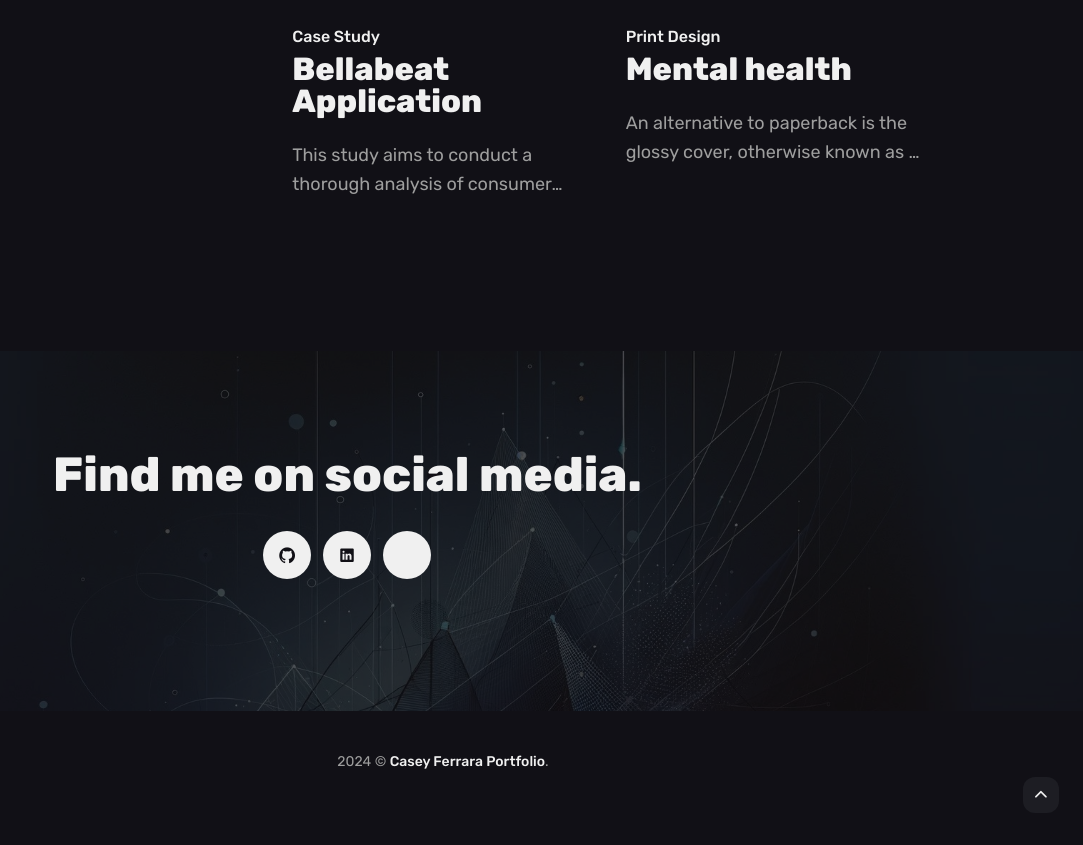
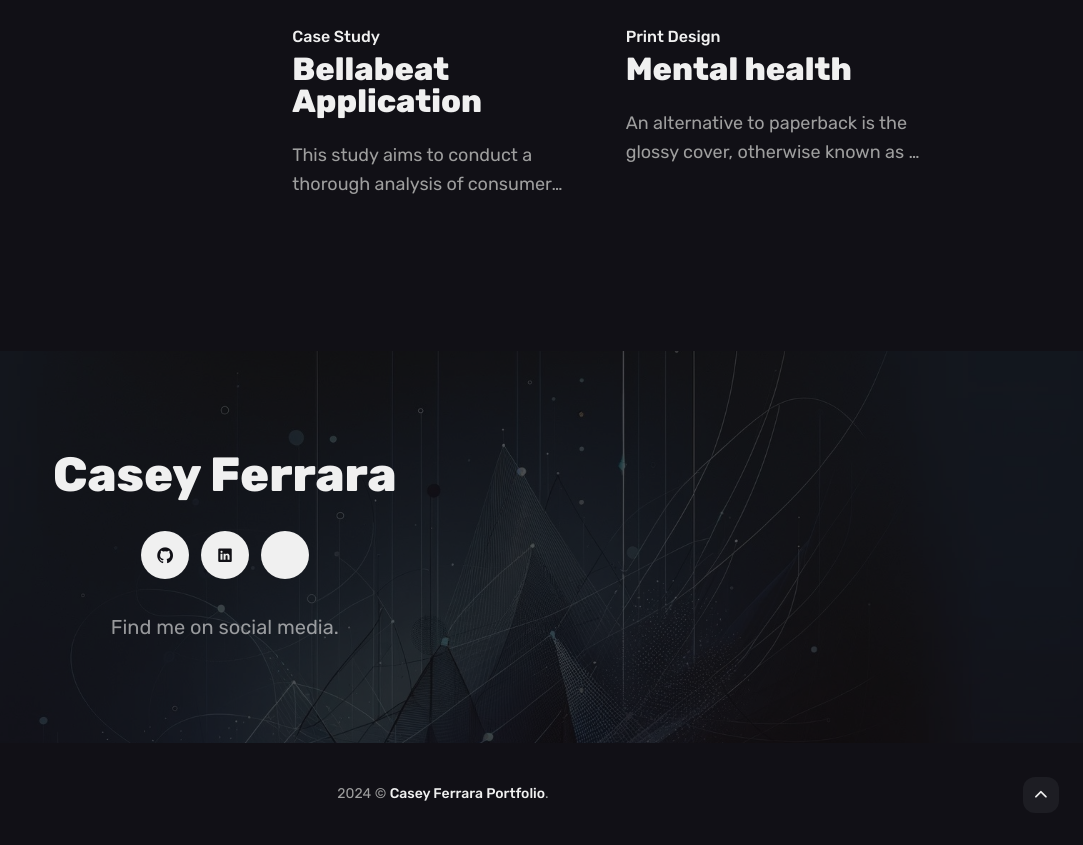
Before and after one commit to caseyferrara/portfolio, a Jekyll site: the page built from index.html, in a window 1280 px wide and 900 px high, scrolled down 1043 px, cut to the strip 55-900 px from the top of the window. Shown: the whole strip, without its empty margins (197-1280 px from the left). Built offline with Jekyll 4.4.1, drawn with Linux system fonts in a browser that asks for light colours; before the commit the page ends 1911 px from its top, so only the background shows below that.

Commit message:
Minor updates

```diff
--- a/_config.yml
+++ b/_config.yml
@@ -1,7 +1,7 @@
 #-------------------------------
 # General Site Settings
-baseurl: "" # the subpath of your site, e.g. /blog
-url: "" # the base hostname & protocol for your site, e.g. http://example.com
+baseurl: "/portfolio" # the subpath of your site, e.g. /blog
+url: "https://caseyferrara.github.io" # the base hostname & protocol for your site, e.g. http://example.com
 
 
 #-------------------------------
--- a/_data/settings.yml
+++ b/_data/settings.yml
@@ -22,8 +22,8 @@
 #-------------------------------
 # Author Settings
 author:
-  author__name: Find me on social media.
-  author__bio:
+  author__name: Casey Ferrara
+  author__bio: Find me on social media.
   author__avatar: '/portfolio/images/CY0A4604.jpg'
 
 social:
```
Also changed, not shown: _pages/about.md (+1 -1 lines), _works/2023-12-27-bellabeat.md (renamed from _works/2022-02-04-bellabeat.md, +2 -2 lines), images/Bellabeat.jpg (deleted), images/bellabeat.jpeg (added).
